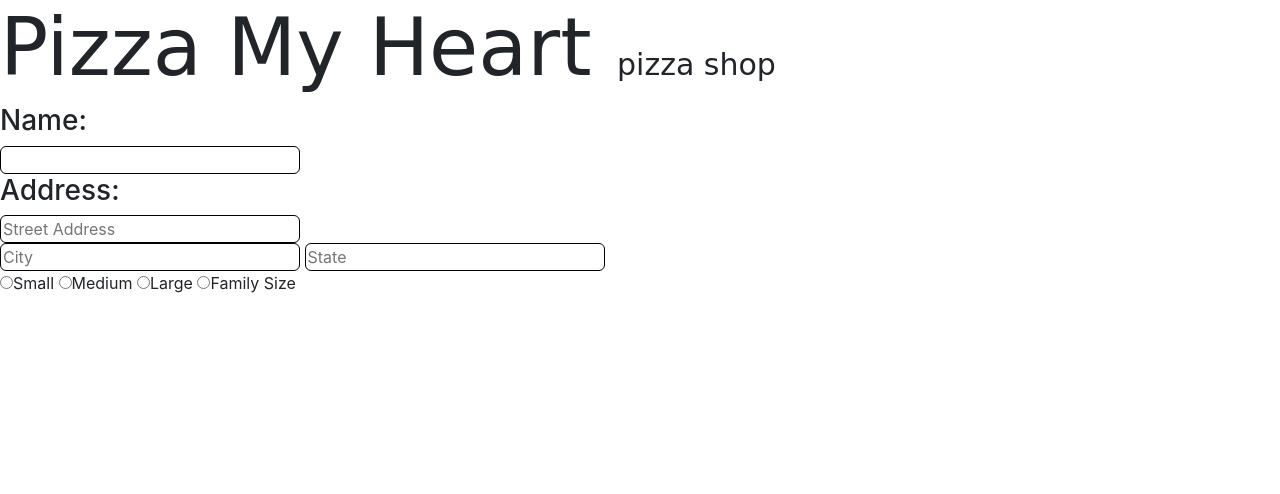
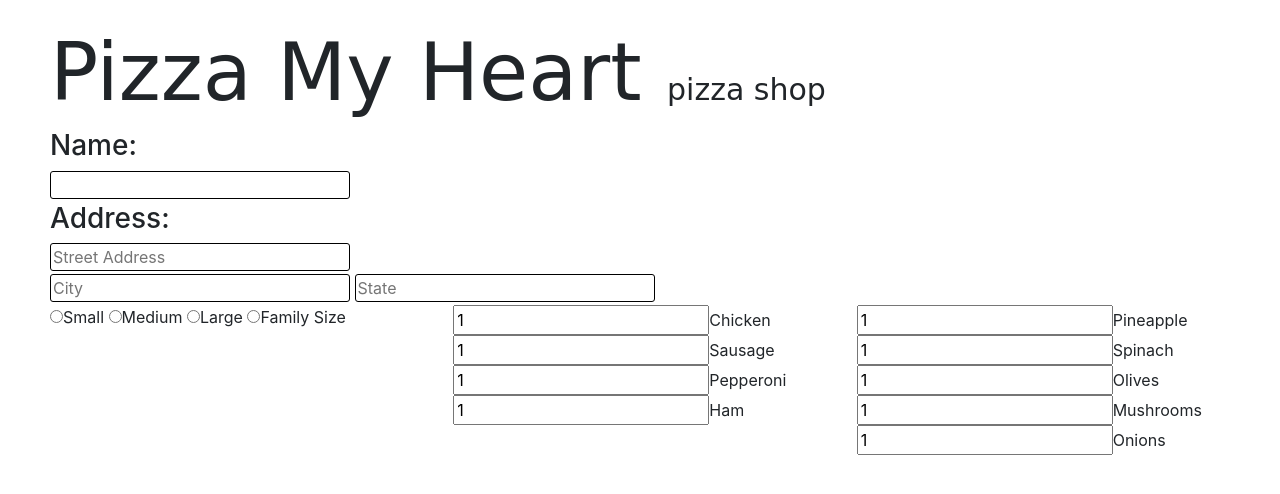
Before and after one commit to MalyPhong619/Pizza-Pizza, a plain HTML site: page index.html in a window 1280 px wide. Drawn offline with Linux system fonts and the light colour scheme; a web font is replaced by a local one.

Commit message:
add inputs for protein and toppings for the order form

```diff
--- a/css/styles.css
+++ b/css/styles.css
@@ -1,12 +1,15 @@
+body {
+  padding: 25px 50px 25px 50px;
+}
 h1 {
   font-family: 'Bungee Inline', cursive;
   font-size: 80px;
 }
 .ordererInput {
-  border-radius: 6px;
-  border: solid 1px black;
+  border-radius: 3px;
+  border: solid .5px black;
   width: 300px;
-
+  margin-bottom: 3px;
 }
 #pizzaShop {
   font-family: 'Bungee Hairline', cursive;
--- a/index.html
+++ b/index.html
@@ -29,10 +29,17 @@
           <input type="radio" name="pizzaSize" value="18">Family Size
         </div>
         <div class="col-md-4 pizzaProtein">
-
+          <input type="check" name="protein" value="1">Chicken
+          <input type="check" name="protein" value="1">Sausage
+          <input type="check" name="protein" value="1">Pepperoni
+          <input type="check" name="protein" value="1">Ham
         </div>
         <div class="col-md-4 pizzaToppings">
-
+          <input type="check" name="toppings" value="1">Pineapple
+          <input type="check" name="toppings" value="1">Spinach
+          <input type="check" name="toppings" value="1">Olives
+          <input type="check" name="toppings" value="1">Mushrooms
+          <input type="check" name="toppings" value="1">Onions
         </div>
       </div>
     </form>
```
